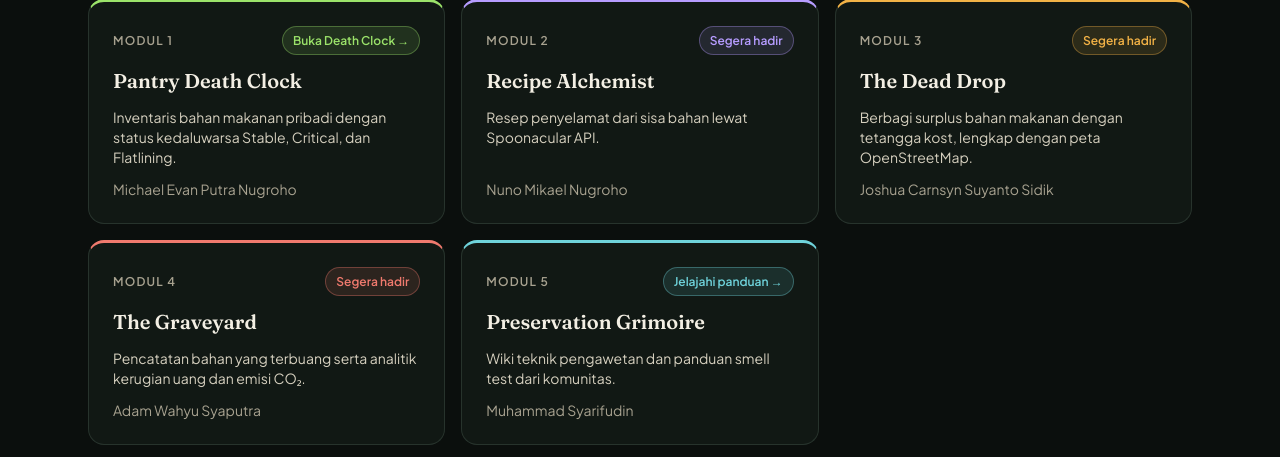
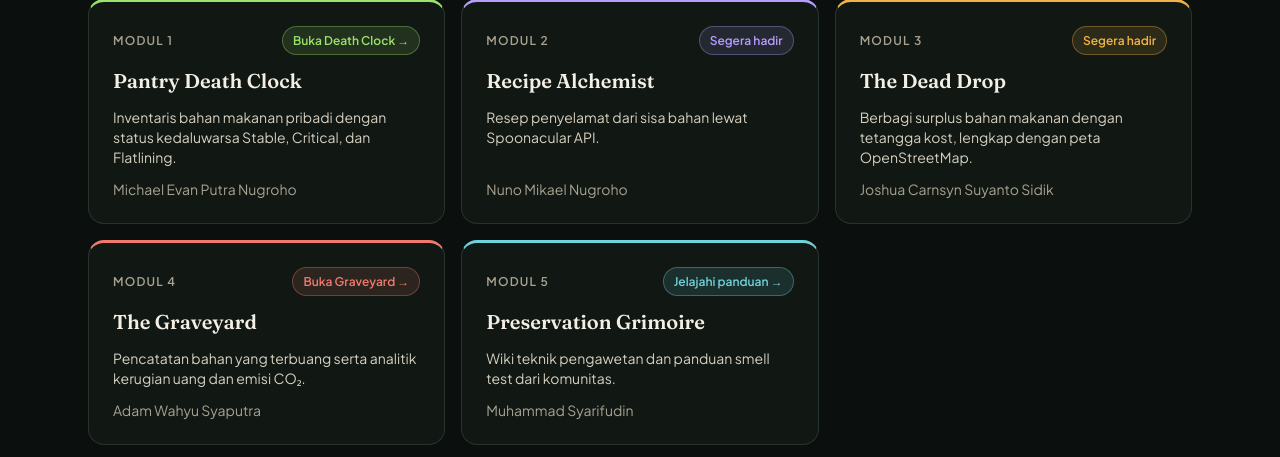
Before and after one commit to PBP-D-kelompok-5/Zero-Spoil-Zero-Waste, a Django app: page / in a window 1280 px wide. Shown: the part 760-1217 px from the top of the page. Run offline with Django 5.2, Linux system fonts and the light colour scheme; some libraries are stand-ins or nearby versions.

Commit message:
chore(graveyard): register app, configure routing, and link navigation

```diff
--- a/PantryNecromancer/settings.py
+++ b/PantryNecromancer/settings.py
@@ -47,6 +47,7 @@ INSTALLED_APPS = [
     'django.contrib.staticfiles',
     'preservation_grimoire',
     'death_clock',
+    'graveyard',
     'main',
 ]
 
--- a/PantryNecromancer/urls.py
+++ b/PantryNecromancer/urls.py
@@ -22,4 +22,5 @@ urlpatterns = [
     path('', include('main.urls')),
     path('grimoire/', include('preservation_grimoire.urls')),
     path('death-clock/', include('death_clock.urls')),
+    path('graveyard/', include('graveyard.urls')),
 ]
--- a/main/templates/main/home.html
+++ b/main/templates/main/home.html
@@ -62,6 +62,8 @@
             <a href="{% url 'main:grimoire' %}" class="pn-badge pn-tone-{{ module.tone }}">Jelajahi panduan →</a>
           {% elif module.slug == 'death-clock' %}
             <a href="{% url 'death_clock:pantry_list' %}" class="pn-badge pn-tone-{{ module.tone }}">Buka Death Clock →</a>
+          {% elif module.slug == 'graveyard' %}
+            <a href="{% url 'graveyard:graveyard_list' %}" class="pn-badge pn-tone-{{ module.tone }}">Buka Graveyard →</a>
           {% else %}
             <span class="pn-badge pn-tone-{{ module.tone }}">Segera hadir</span>
           {% endif %}
--- a/templates/partials/header.html
+++ b/templates/partials/header.html
@@ -10,7 +10,7 @@
       <a href="{% url 'death_clock:pantry_list' %}" class="pn-nav__link">Death Clock</a>
       <a href="{% url 'main:show_main' %}#recipe-alchemist" class="pn-nav__link">Alchemist</a>
       <a href="{% url 'main:show_main' %}#dead-drop" class="pn-nav__link">Dead Drop</a>
-      <a href="{% url 'main:show_main' %}#graveyard" class="pn-nav__link">Graveyard</a>
+      <a href="{% url 'graveyard:graveyard_list' %}" class="pn-nav__link">Graveyard</a>
       <a href="{% url 'main:show_main' %}#grimoire" class="pn-nav__link">Grimoire</a>
     </div>
 
@@ -38,7 +38,7 @@
     <a href="{% url 'death_clock:pantry_list' %}" class="pn-nav__link">Pantry Death Clock</a>
     <a href="{% url 'main:show_main' %}#recipe-alchemist" class="pn-nav__link">Recipe Alchemist</a>
     <a href="{% url 'main:show_main' %}#dead-drop" class="pn-nav__link">The Dead Drop</a>
-    <a href="{% url 'main:show_main' %}#graveyard" class="pn-nav__link">The Graveyard</a>
+    <a href="{% url 'graveyard:graveyard_list' %}" class="pn-nav__link">The Graveyard</a>
     <a href="{% url 'main:show_main' %}#grimoire" class="pn-nav__link">Preservation Grimoire</a>
     <hr class="my-2 border-crypt-700" />
     {% if user.is_authenticated %}
```
Also changed, not shown: 1 other file.
